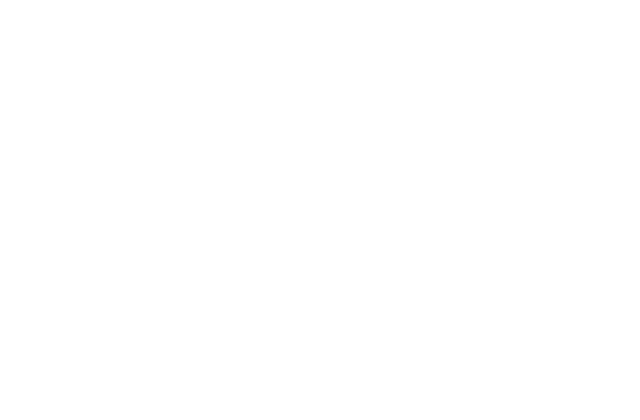
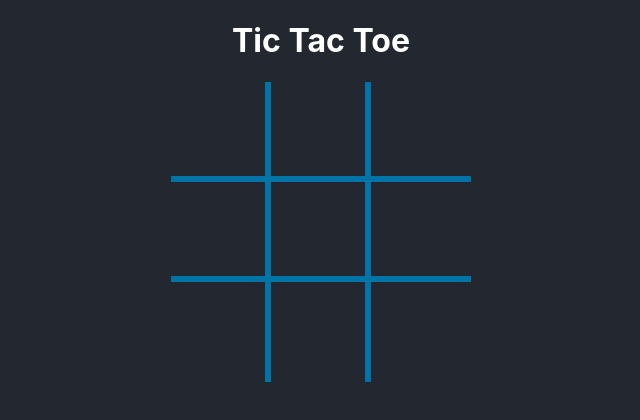
Before and after one commit to Faraday-umar/tiktaktoe, a React (Create React App) app: page / in a window 1280 px wide. Shown: the top 420 px of the page, without its empty margins (319-959 px from the left). Built offline with nearby package versions, Linux system fonts and the light colour scheme.

Commit message:
added: hover, click, remains strike, winner, sound and restart

```diff
--- a/src/App.css
+++ b/src/App.css
@@ -1,38 +1,113 @@
-.App {
+body {
+  display: flex;
+  flex-direction: column;
+  align-items: center;
+  background-color: #23272f;
+  color: white;
+}
+
+h1 {
   text-align: center;
 }
 
-.App-logo {
-  height: 40vmin;
-  pointer-events: none;
+.board {
+  display: grid;
+  grid-template-columns: 100px 100px 100px;
+  grid-template-rows: 100px 100px 100px;
+  cursor: pointer;
+  position: relative;
 }
 
-@media (prefers-reduced-motion: no-preference) {
-  .App-logo {
-    animation: App-logo-spin infinite 20s linear;
-  }
+.tile {
+  color: currentColor;
+  font-size: 2em;
+  display: flex;
+  justify-content: center;
+  align-items: center;
 }
 
-.App-header {
-  background-color: #282c34;
-  min-height: 100vh;
-  display: flex;
-  flex-direction: column;
-  align-items: center;
-  justify-content: center;
-  font-size: calc(10px + 2vmin);
-  color: white;
+.right-border {
+  border-right: 0.2em solid #0074a6;
 }
 
-.App-link {
-  color: #61dafb;
+.bottom-border {
+  border-bottom: 0.2em solid #0074a6;
 }
 
-@keyframes App-logo-spin {
-  from {
-    transform: rotate(0deg);
-  }
-  to {
-    transform: rotate(360deg);
-  }
+.x-hover:hover::after {
+  content: "X";
+  opacity: 0.4;
 }
+
+.o-hover:hover::after {
+  content: "O";
+  opacity: 0.4;
+}
+
+.strike {
+  position: absolute;
+  background-color: darkorange;
+}
+
+.strike-row-1 {
+  width: 100%;
+  height: 4px;
+  top: 15%;
+}
+.strike-row-2 {
+  width: 100%;
+  height: 4px;
+  top: 48%;
+}
+.strike-row-3 {
+  width: 100%;
+  height: 4px;
+  top: 83%;
+}
+.strike-column-1 {
+  height: 100%;
+  width: 4px;
+  left: 15%;
+}
+.strike-column-2 {
+  height: 100%;
+  width: 4px;
+  left: 48%;
+}
+.strike-column-3 {
+  height: 100%;
+  width: 4px;
+  left: 83%;
+}
+.strike-diagonal-1 {
+  width: 90%;
+  height: 4px;
+  top: 50%;
+  left: 5%;
+  transform: skewY(45deg);
+}
+.strike-diagonal-2 {
+  width: 90%;
+  height: 4px;
+  top: 50%;
+  left: 5%;
+  transform: skewY(-45deg);
+}
+
+.game-over {
+  text-align: center;
+  border: #5468ff 8px;
+  border-style: dotted;
+  padding: 10px;
+  margin-top: 50px;
+  font-size: 1.5em;
+}
+
+.reset-button {
+  margin-top: 50px;
+  padding: 20px;
+  background-color: #0074a6;
+  color: white;
+  width: 100%;
+  font-size: 1.5em;
+}
--- a/src/App.js
+++ b/src/App.js
@@ -1,10 +1,11 @@
 import './App.css';
-import tikTakToee from './tikTakToee';
+import TikTakToe from './TikTakToe';
+import React from 'react';
 
 function App() {
   return (
     <div>
-    <tikTakToee />
+    <TikTakToe />
     </div>
   );
 }
--- /dev/null
+++ b/src/Board.jsx
@@ -0,0 +1,24 @@
+import React from 'react'
+import Tiles from './Tiles'
+import Strike from './Strike'
+
+function Board({ tiles, onTileClick, playerTurn, strikeClass}) {
+  return (
+    <div className='board' >
+      <Tiles  playerTurn={playerTurn}   onClick={() => onTileClick(0)}   value={tiles[0]} className="right-border bottom-border" />
+      <Tiles  playerTurn={playerTurn}   onClick={() => onTileClick(1)}   value={tiles[1]}  className="right-border bottom-border" />
+      <Tiles  playerTurn={playerTurn}   onClick={() => onTileClick(2)}   value={tiles[2]} className=" bottom-border" />
+      <Tiles  playerTurn={playerTurn}   onClick={() => onTileClick(3)}   value={tiles[3]} className="right-border bottom-border" />
+      <Tiles  playerTurn={playerTurn}   onClick={() => onTileClick(4)}   value={tiles[4]} className="right-border bottom-border" />
+      <Tiles  playerTurn={playerTurn}   onClick={() => onTileClick(5)}   value={tiles[5]} className=" bottom-border" />
+      <Tiles  playerTurn={playerTurn}   onClick={() => onTileClick(6)}   value={tiles[6]} className="right-border " />
+      <Tiles  playerTurn={playerTurn}   onClick={() => onTileClick(7)}   value={tiles[7]} className="right-border " />
+      <Tiles  playerTurn={playerTurn}   onClick={() => onTileClick(8)}   value={tiles[8]} />
+
+      <Strike strikeClass={strikeClass} />
+    </div>
+
+  )
+}
+
+export default Board
--- /dev/null
+++ b/src/Strike.jsx
@@ -0,0 +1,11 @@
+import React from 'react'
+
+function Strike({ strikeClass }) {
+  return (
+    <div className={`strike ${strikeClass}`} >
+
+    </div>
+  )
+}
+
+export default Strike
--- /dev/null
+++ b/src/TikTakToe.js
@@ -0,0 +1,60 @@
+import React, {useState, useEffect} from 'react'
+import Board from './Board'
+
+const PLAYER_X = "X"
+const PLAYER_O = "O"
+
+
+const winningCombinations = [
+  //Rows
+  { combo: [0, 1, 2],  strikeClass: "strike-row-1" },
+  { combo: [3, 4, 5],  strikeClass: "strike-row-2" },
+  { combo: [6, 7, 8],  strikeClass: "strike-row-3" },
+
+  //columns
+  { combo: [0, 3, 6],  strikeClass: "strike-cloumn-1" },
+  { combo: [1, 4, 7],  strikeClass: "strike-cloumn-2" },
+  { combo: [2, 5, 8],  strikeClass: "strike-cloumn-3" },
+
+  //Diagonals
+  { combo: [0, 4, 8],  strikeClass: "strike-diagonal-1" },
+  { combo: [2, 4, 6],  strikeClass: "strike-diagonal-2" }
+]
+
+function TikTakToe() {
+
+  const [tiles, setTiles] =useState(Array(9).fill(null));
+  const [playerTurn, setPlayerTurn] = useState(PLAYER_X);
+  const [strikeClass, setStrikeClass] = useState();
+
+useEffect (() => {
+
+}, [tiles])
+
+  const handleTileClick = (index) => {
+
+    if (tiles[index] !== null ) {
+      return;
+    }
+
+    const newTiles = {...tiles}
+    newTiles[index] = playerTurn;
+    setTiles(newTiles);
+
+    if (playerTurn === PLAYER_X) {
+      setPlayerTurn(PLAYER_O)
+    } else {
+      setPlayerTurn(PLAYER_X)
+    }
+  }
+
+  return (
+    <div>
+      <h1> Tic Tac Toe </h1>
+    <Board strikeClass={strikeClass} tiles={tiles} playerTurn={playerTurn}  onTileClick = {handleTileClick}/>
+
+    </div>
+  )
+}
+
+export default TikTakToe
--- /dev/null
+++ b/src/Tiles.jsx
@@ -0,0 +1,18 @@
+import React from 'react'
+
+
+function Tiles({className, value, onClick, playerTurn }) {
+    let hoverClass = null;
+
+    if (value == null && playerTurn !== null) {
+        hoverClass = `${playerTurn.toLowerCase()}-hover`
+    }
+
+  return (
+    <div onClick={onClick}  className={`tile ${className}  ${hoverClass} `} >
+      {value}
+    </div>
+  )
+}
+
+export default Tiles
--- a/src/tikTakToee.js
+++ /dev/null
@@ -1,11 +0,0 @@
-import React from 'react'
-
-function tikTakToee() {
-  return (
-    <div>
-      Tik Tak Toe
-    </div>
-  )
-}
-
-export default tikTakToee
```
Also changed, not shown: src/Srike.jsx (added).
